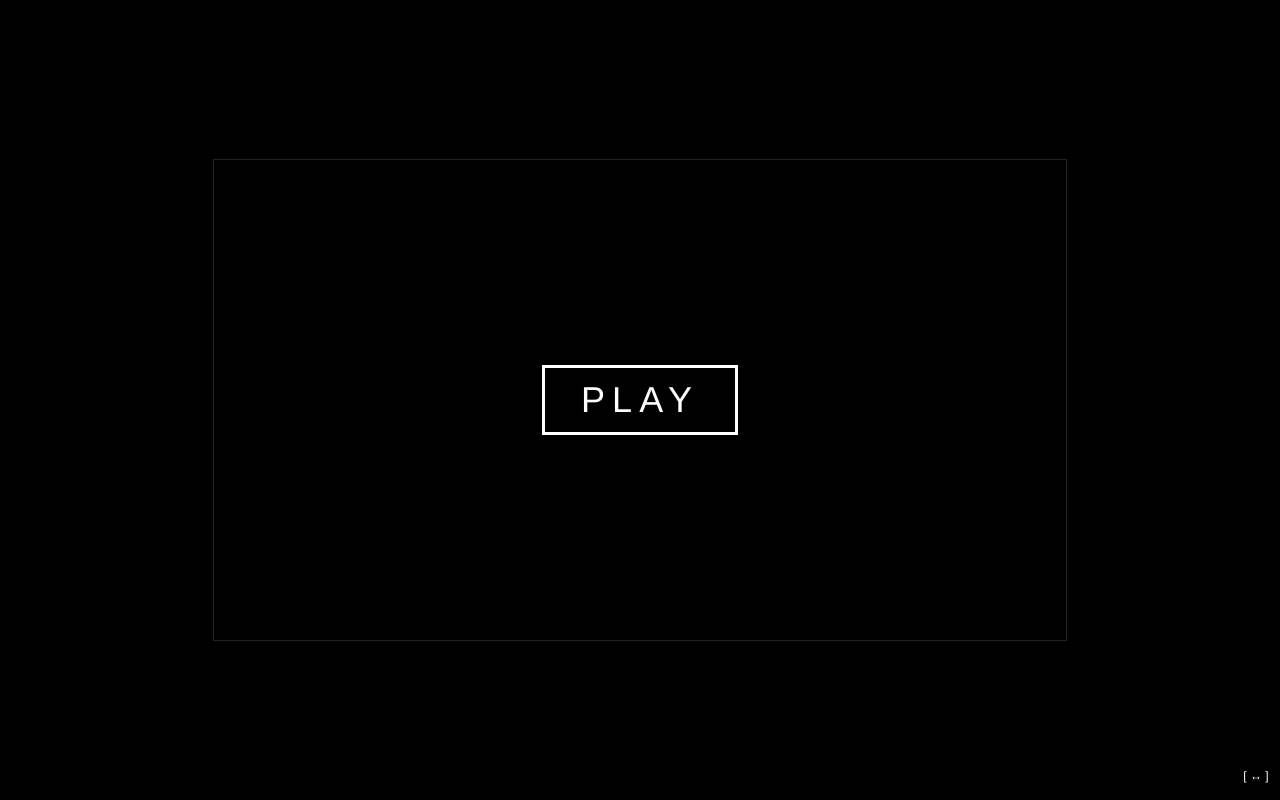
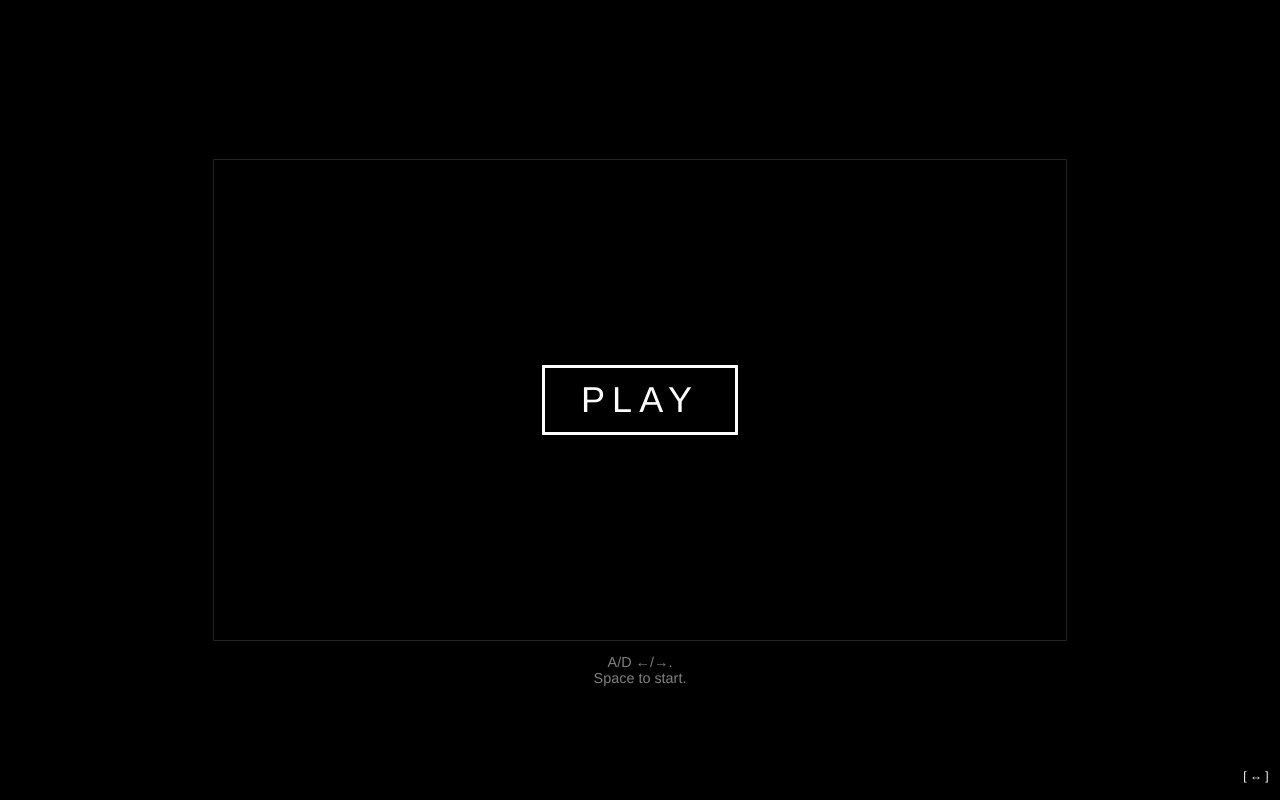
Before and after one commit to razh/neptune-blue-js13k-2014, a website with bundled scripts: page src/index.html in a window 1280 px wide. Built offline with nearby package versions, Linux system fonts and the light colour scheme.

Commit message:
Add title and help text.

```diff
--- a/src/index.html
+++ b/src/index.html
@@ -2,7 +2,7 @@
 <html lang="en">
 <head>
   <meta charset="UTF-8">
-  <title>js13k</title>
+  <title>Neptune Blue | js13k 2014</title>
 
   <meta name="viewport" content="width=device-width, initial-scale=1.0, maximum-scale=1.0, user-scalable=no">
 
@@ -114,6 +114,22 @@
       bottom: 1em;
     }
 
+    /* Help. */
+    #hp {
+      position: absolute;
+      left: 50%;
+      top: 100%;
+
+      margin-top: 1em;
+      font-size: 0.6em;
+      opacity: 0.5;
+
+      -webkit-transform: translateX(-50%);
+      transform: translateX(-50%);
+
+      text-align: center;
+    }
+
     canvas {
       display: block;
     }
--- a/src/js/main.js
+++ b/src/js/main.js
@@ -890,6 +890,13 @@ var livesEl = create();
 livesEl.id = 'l';
 append( container, livesEl );
 
+// Help.
+var helpEl = create();
+helpEl.id = 'hp';
+helpEl.innerHTML = 'A/D  \u2190/\u2192.' +
+  '<div>Space to start.</div>';
+append( container, helpEl );
+
 // Resize handling.
 var expanded = false;
 
```
